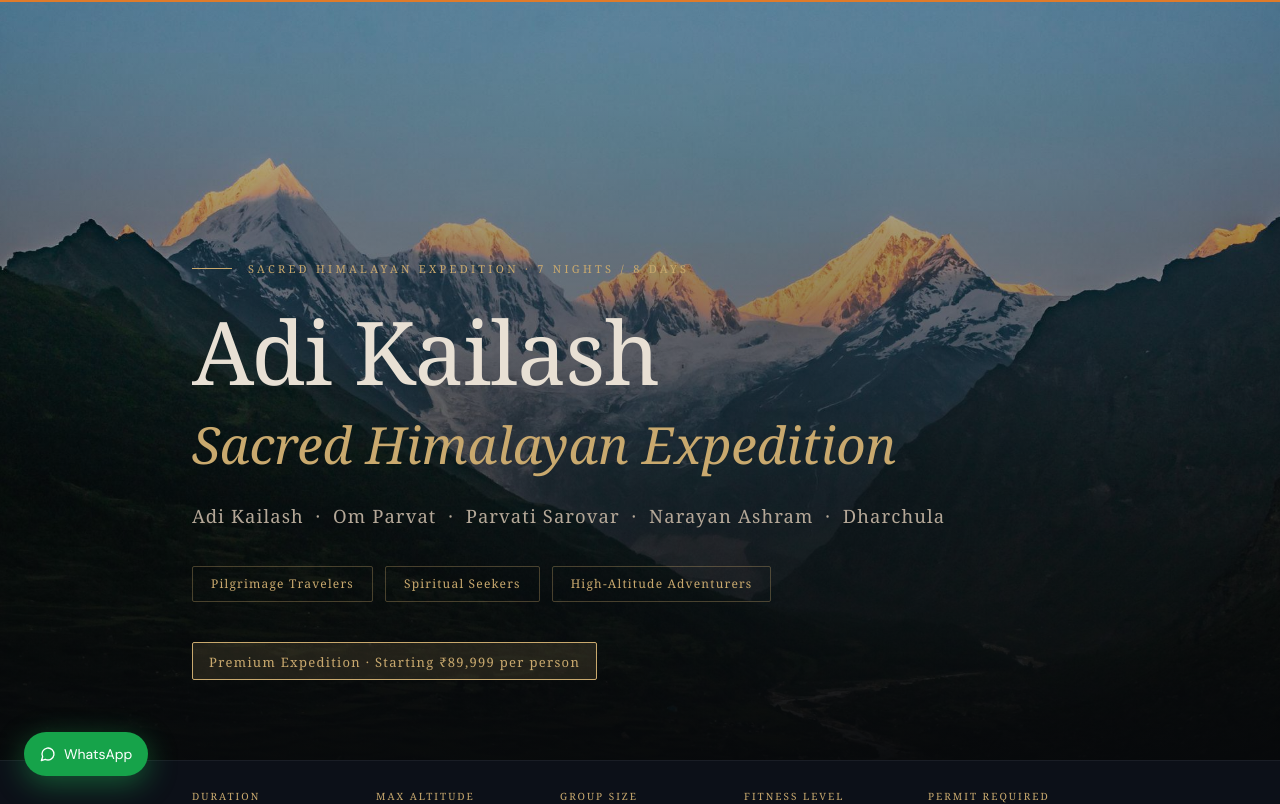
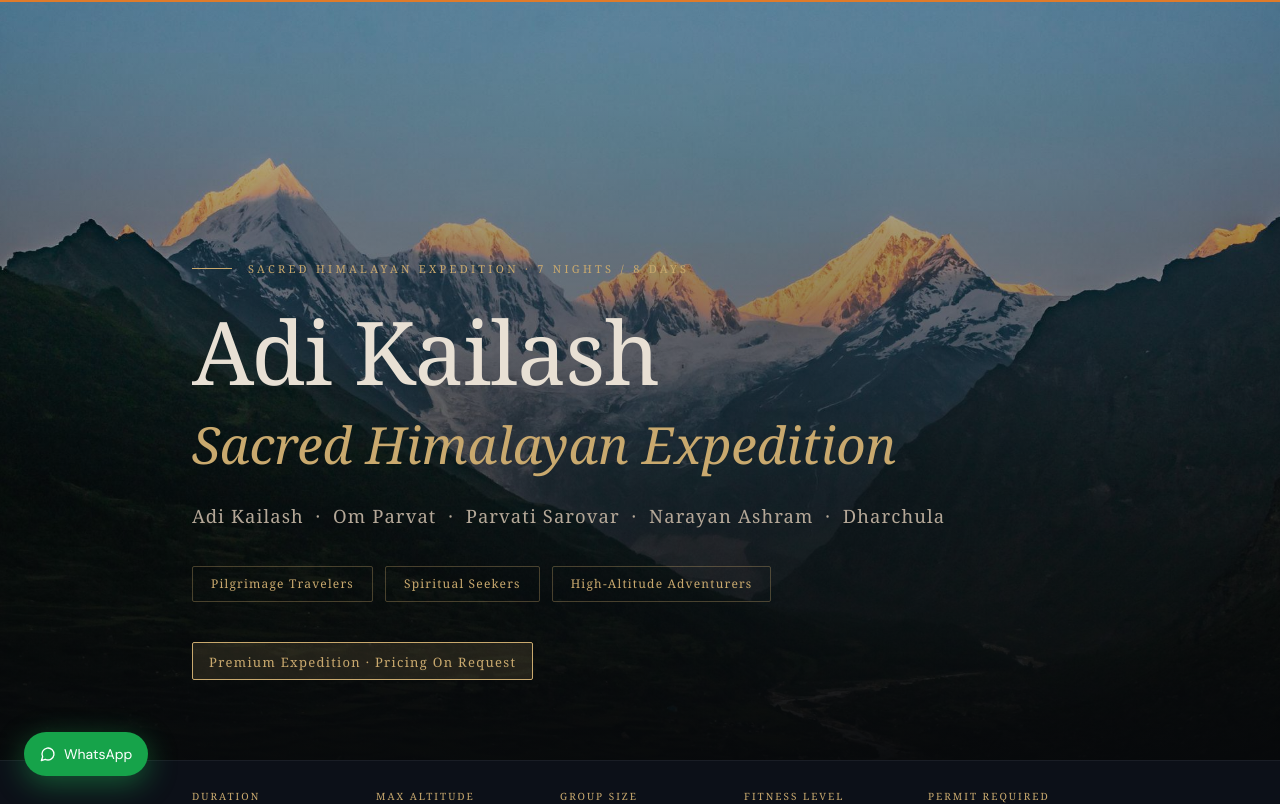
Before and after one commit to bhattpoms0-bit/himalayan-serenity, a React (Vite) app: page /packages/adi-kailash-expedition in a window 1280 px wide. Shown: the top 804 px of the page. Built offline with nearby package versions, Linux system fonts and the light colour scheme; a web font is replaced by a local one.

Commit message:
fix: Adi Kailash pricing changed to on request

```diff
--- a/src/components/Packages.jsx
+++ b/src/components/Packages.jsx
@@ -10,7 +10,7 @@ const FEATURED = [
     days:       14,
     difficulty: 'Moderate',
     people:     12,
-    price:      '$2,500',
+    price:      'On Request',
     image:      'https://images.unsplash.com/photo-1464822759023-fed622ff2c3b?w=900&q=85',
     link:       '/packages/adi-kailash-expedition',
   },
--- a/src/pages/AdiKailashExpedition.jsx
+++ b/src/pages/AdiKailashExpedition.jsx
@@ -197,7 +197,7 @@ export default function AdiKailashExpedition() {
               ))}
             </div>
             <div style={{ display: "inline-block", padding: "6px 16px", background: `${gold}22`, border: `1px solid ${gold}`, borderRadius: 2 }}>
-              <span style={{ fontSize: 13, color: gold, letterSpacing: "0.1em" }}>Premium Expedition · Starting ₹89,999 per person</span>
+              <span style={{ fontSize: 13, color: gold, letterSpacing: "0.1em" }}>Premium Expedition · Pricing On Request</span>
             </div>
           </motion.div>
         </div>
@@ -212,7 +212,7 @@ export default function AdiKailashExpedition() {
             { label: "Group Size", value: "Max 8–10 travelers" },
             { label: "Fitness Level", value: "Moderate" },
             { label: "Permit Required", value: "Inner Line Permit" },
-            { label: "Pricing", value: "From ₹89,999/person" },
+            { label: "Pricing", value: "On Request" },
           ].map(item => (
             <div key={item.label}>
               <div style={{ fontSize: 10, letterSpacing: "0.2em", textTransform: "uppercase", color: gold, marginBottom: 6 }}>{item.label}</div>
@@ -403,7 +403,7 @@ export default function AdiKailashExpedition() {
             One of India's most exclusive Himalayan expeditions.
           </p>
           <div style={{ fontSize: "1.4rem", color: gold, margin: "0 auto 36px", letterSpacing: "0.05em" }}>
-            Starting ₹89,999 <span style={{ fontSize: "0.8rem", color: muted }}>per person</span>
+            Pricing On Request
           </div>
           <a href="#contact" style={{
             display: "inline-block", padding: "16px 52px", background: gold, color: bg,
```
